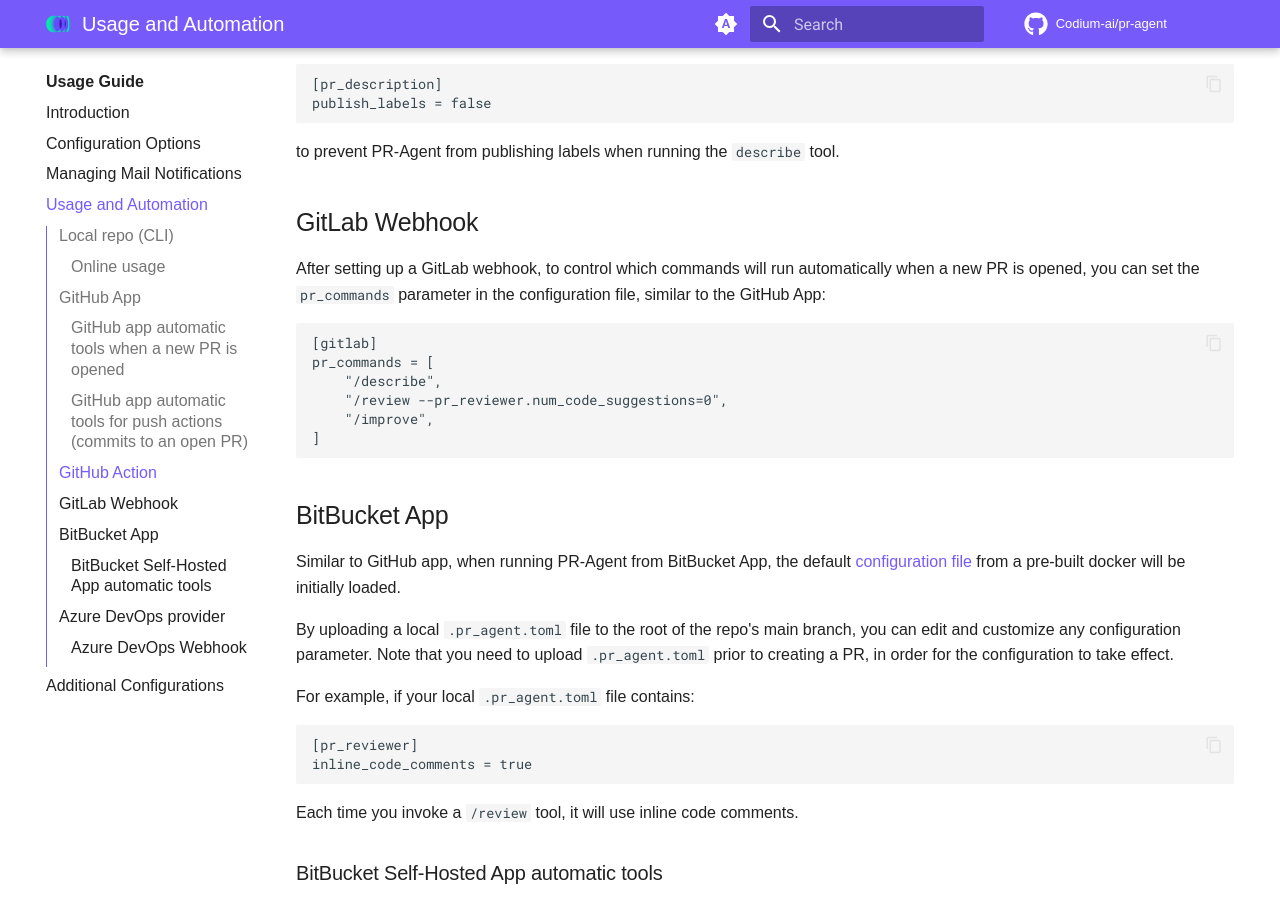
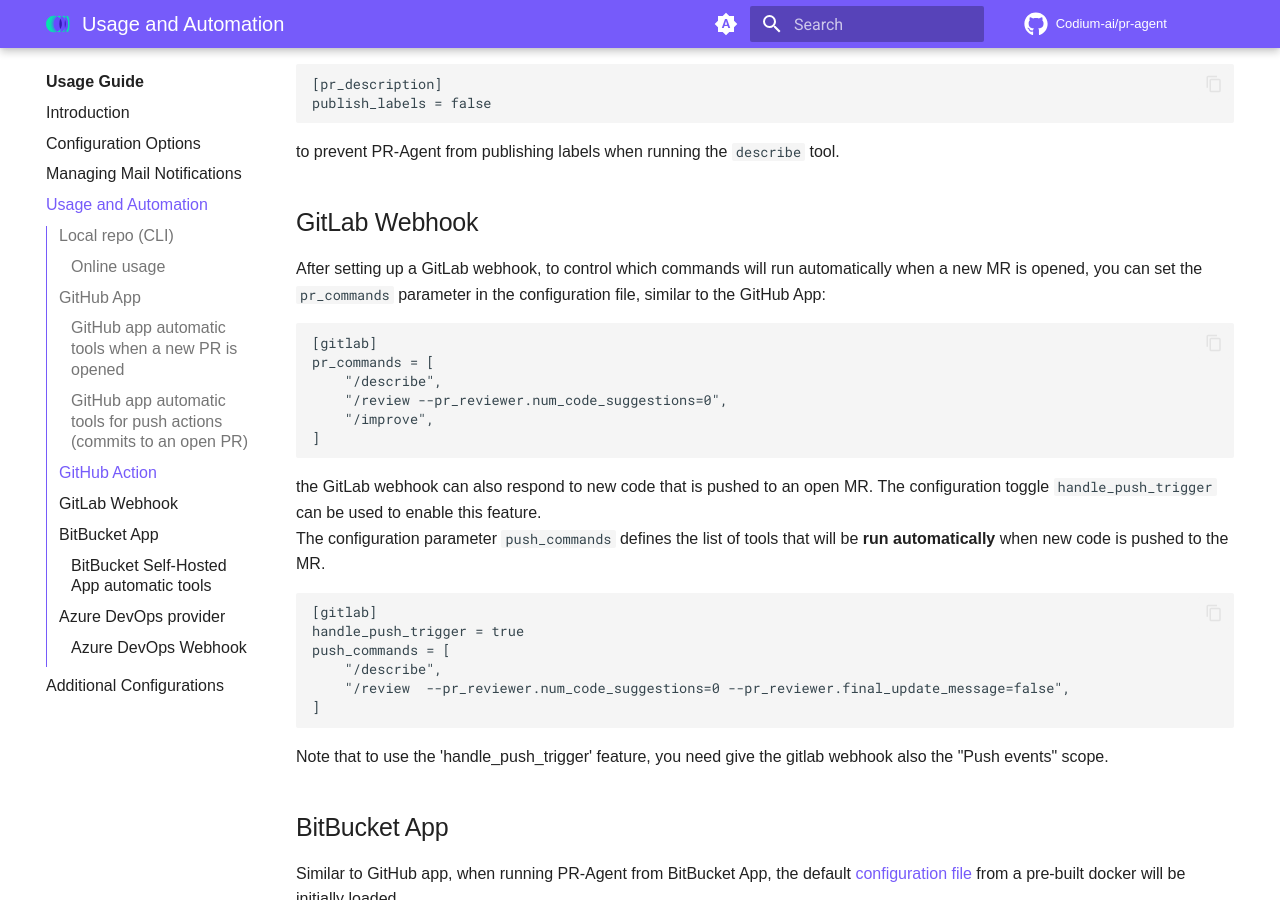
Before and after one commit to Codium-ai/pr-agent, an MkDocs documentation site: the page built from docs/docs/usage-guide/automations_and_usage.md, in a window 1280 px wide and 900 px high, scrolled down 3519 px. Built offline with MkDocs 1.6.1 and Material for MkDocs 9.7.7, drawn with Linux system fonts in a browser that asks for light colours; comment, search, counter and statistics services are not loaded.

Commit message:
gitlab push_commands

````diff
--- a/docs/docs/usage-guide/automations_and_usage.md
+++ b/docs/docs/usage-guide/automations_and_usage.md
@@ -136,7 +136,7 @@
 to prevent PR-Agent from publishing labels when running the `describe` tool.
 
 ## GitLab Webhook
-After setting up a GitLab webhook, to control which commands will run automatically when a new PR is opened, you can set the `pr_commands` parameter in the configuration file, similar to the GitHub App:
+After setting up a GitLab webhook, to control which commands will run automatically when a new MR is opened, you can set the `pr_commands` parameter in the configuration file, similar to the GitHub App:
 ```
 [gitlab]
 pr_commands = [
@@ -145,6 +145,20 @@
     "/improve",
 ]
 ```
+
+the GitLab webhook can also respond to new code that is pushed to an open MR.
+The configuration toggle `handle_push_trigger` can be used to enable this feature.
+The configuration parameter `push_commands` defines the list of tools that will be **run automatically** when new code is pushed to the MR.
+```
+[gitlab]
+handle_push_trigger = true
+push_commands = [
+    "/describe",
+    "/review  --pr_reviewer.num_code_suggestions=0 --pr_reviewer.final_update_message=false",
+]
+```
+
+Note that to use the 'handle_push_trigger' feature, you need give the gitlab webhook also the "Push events" scope.
 
 ## BitBucket App
 Similar to GitHub app, when running PR-Agent from BitBucket App, the default [configuration file](https://github.com/Codium-ai/pr-agent/blob/main/pr_agent/settings/configuration.toml) from a pre-built docker will be initially loaded.
````
